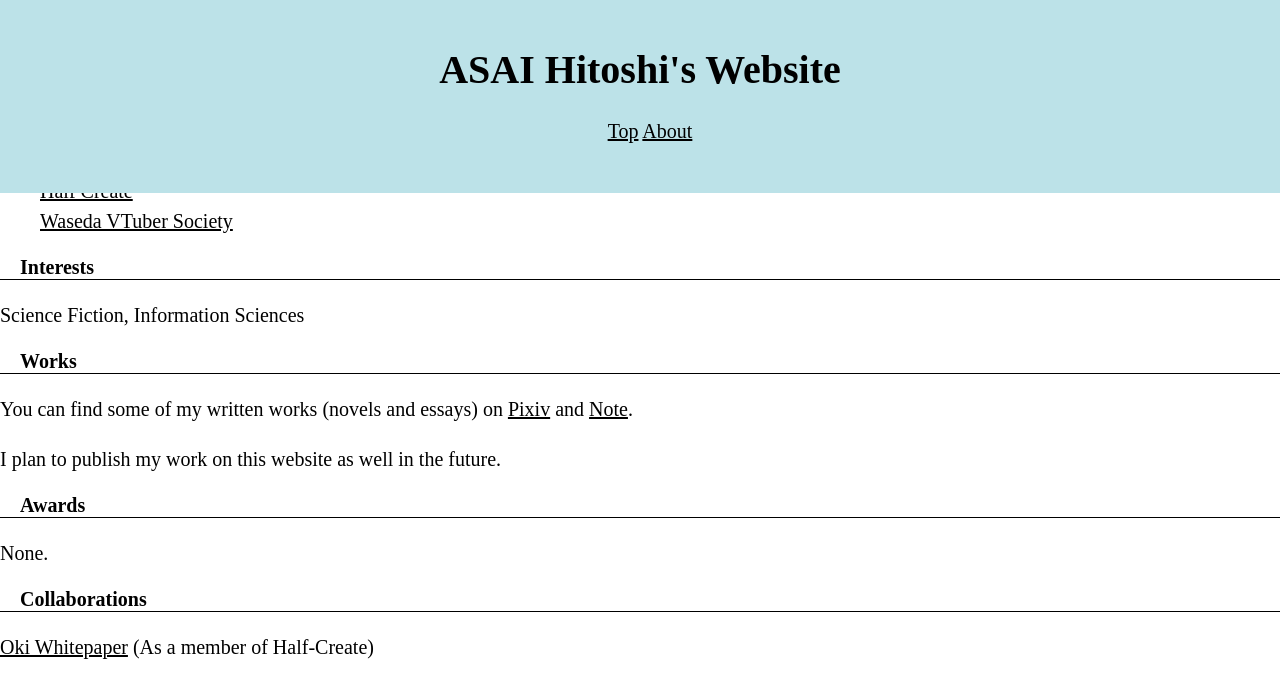
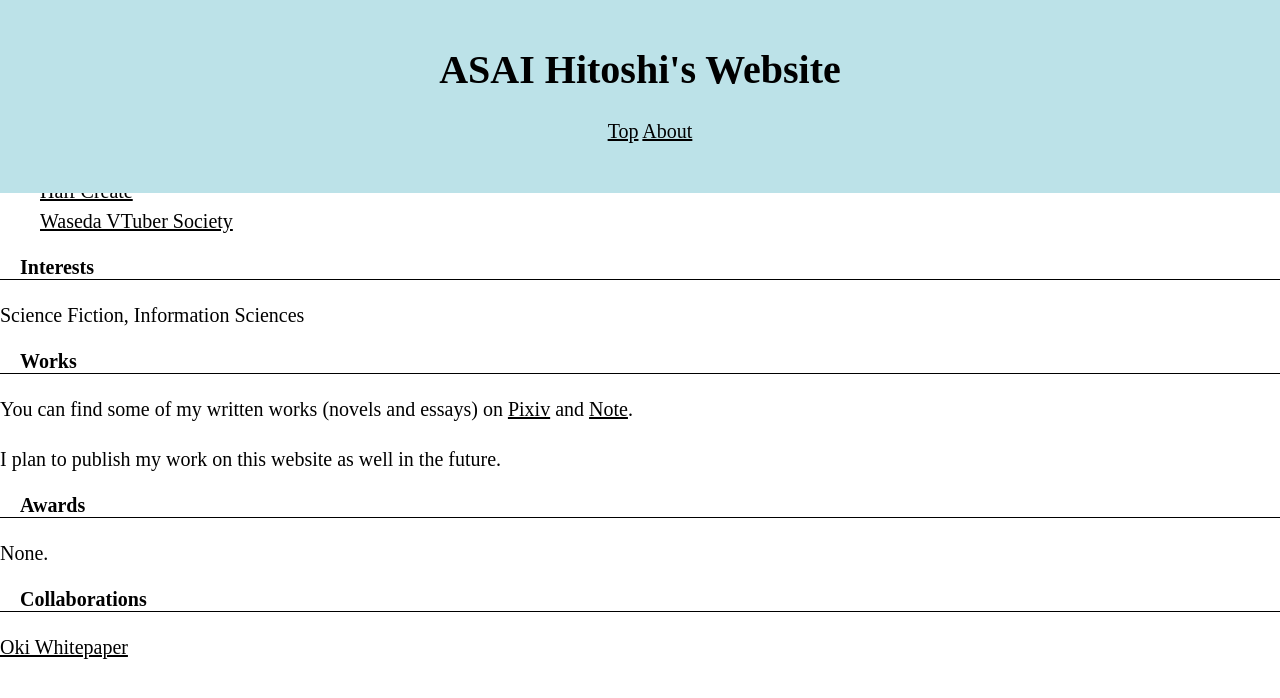
Before and after one commit to asainingen/asainingen.github.io, a Jekyll site: the page built from profile.md, in a window 1280 px wide. Shown: the top 698 px of the page. Built offline with Jekyll 4.4.1, drawn with Linux system fonts in a browser that asks for light colours; Markdown is read by kramdown in place of the engine named in the settings.

Commit message:
Revert "profile.md の更新"
This reverts commit d8c0e7c36fde3954e960268d0b47ea9c608f5293.

```diff
--- a/profile.md
+++ b/profile.md
@@ -20,4 +20,4 @@ I plan to publish my work on this website as well in the future.
 None.
 
 ### Collaborations
-[Oki Whitepaper](https://oki.half-create.org) (As a member of Half-Create)
+[Oki Whitepaper](https://oki.half-create.org)
```
